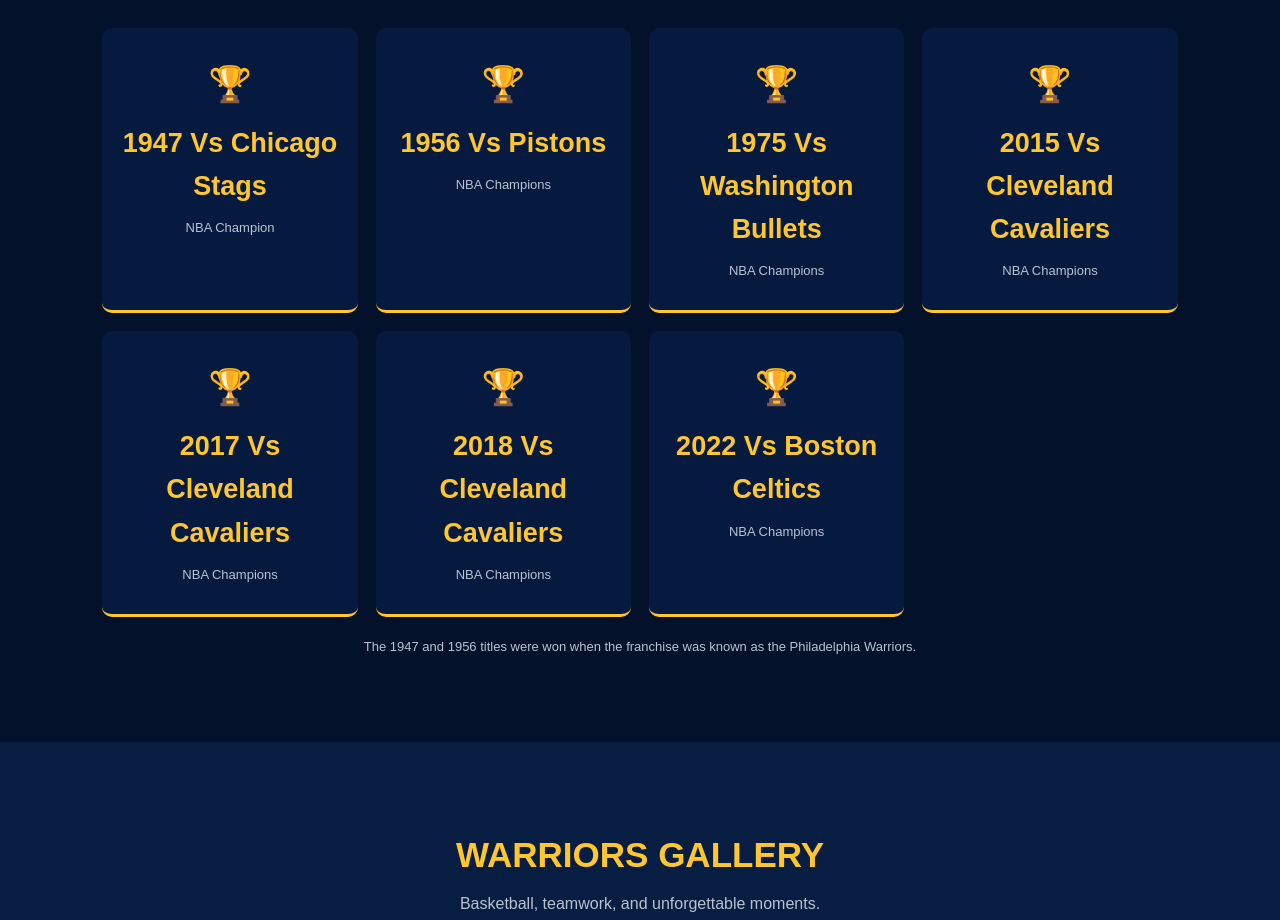
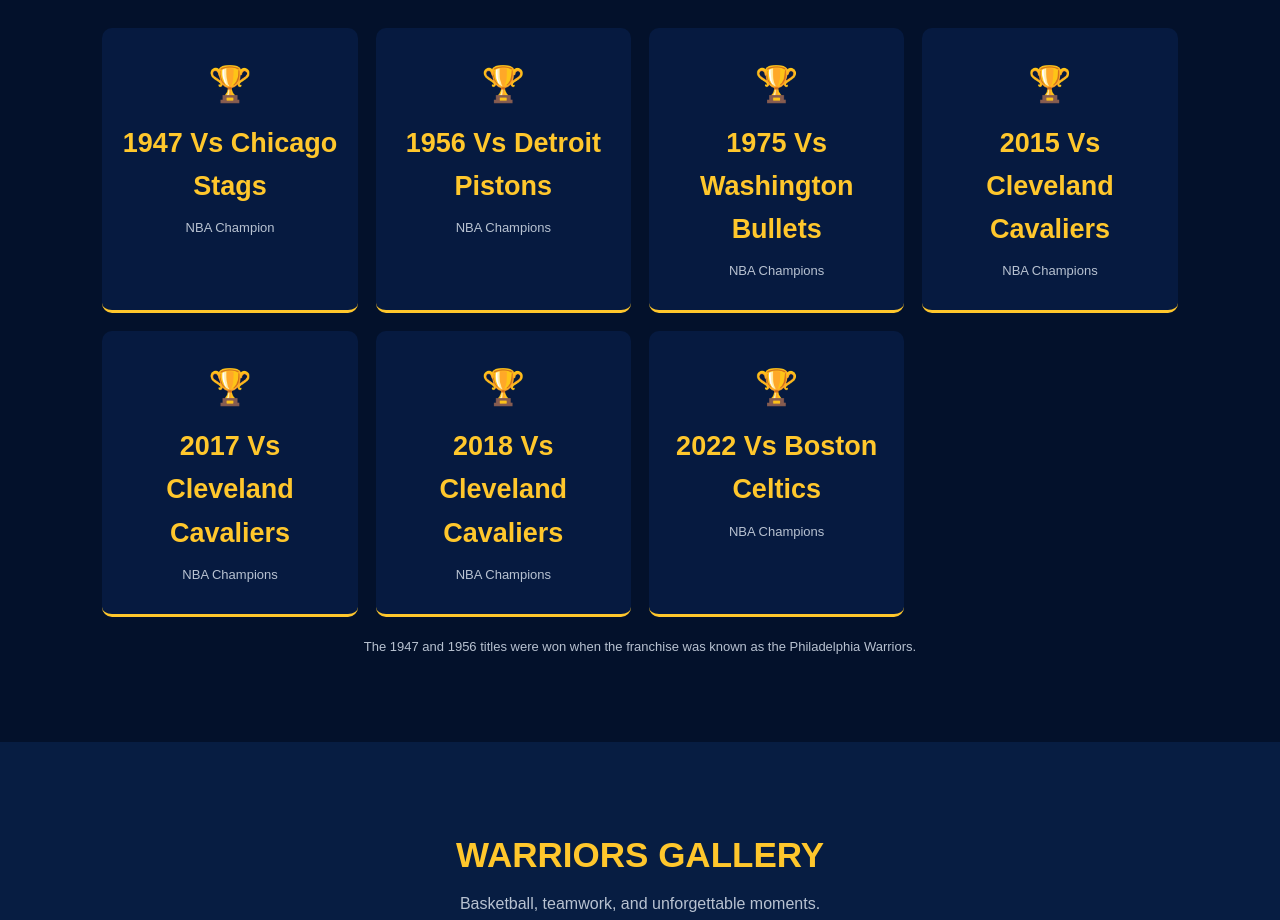
Before and after one commit to peticanp-svg/Golden-State-Warriors-Page, a plain HTML site: page index.html in a window 1280 px wide. Shown: the part 3280-4200 px from the top of the page. Drawn offline with Linux system fonts and the light colour scheme.

Commit message:
Update index.html

```diff
--- a/index.html
+++ b/index.html
@@ -685,7 +685,7 @@ footer p {
 
     <div class="trophy-grid">
         <div class="trophy"><div class="icon">🏆</div><h3>1947 Vs Chicago Stags</h3><p>NBA Champion</p></div>
-        <div class="trophy"><div class="icon">🏆</div><h3>1956 Vs Pistons            </h3><p>NBA Champions</p></div>
+        <div class="trophy"><div class="icon">🏆</div><h3>1956 Vs Detroit Pistons</h3><p>NBA Champions</p></div>
         <div class="trophy"><div class="icon">🏆</div><h3>1975 Vs Washington Bullets</h3><p>NBA Champions</p></div>
         <div class="trophy"><div class="icon">🏆</div><h3>2015 Vs Cleveland Cavaliers</h3><p>NBA Champions</p></div>
         <div class="trophy"><div class="icon">🏆</div><h3>2017 Vs Cleveland Cavaliers</h3><p>NBA Champions</p></div>
```
